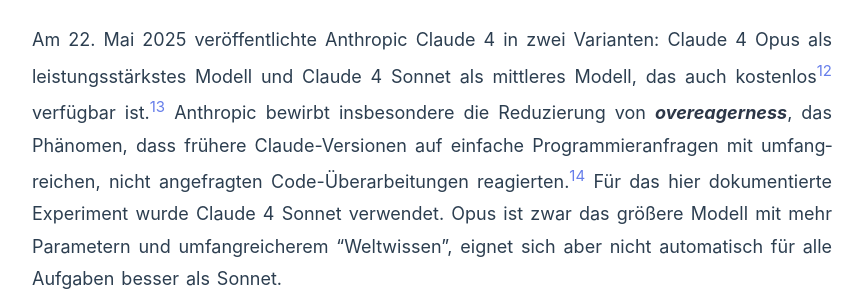
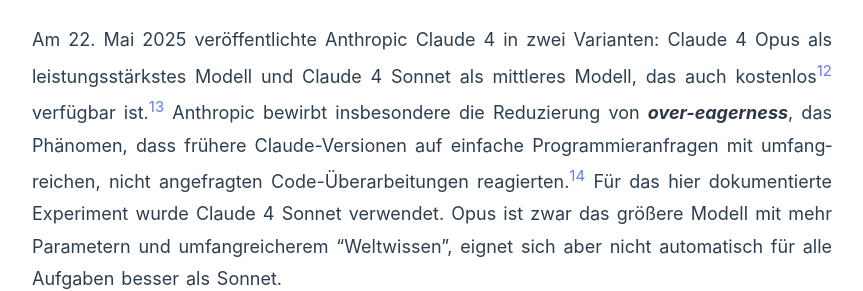
Before and after one commit to DigitalHumanitiesCraft/excellence, a Jekyll site: the page built from blog/Critical-Vibing-Claude-4.md, in a window 1280 px wide and 900 px high, scrolled down 3318 px. Shown: the part 158-449 px from the top of the window, without its empty margins (208-1071 px from the left). Built offline with Jekyll 4.4.1, drawn with Linux system fonts in a browser that asks for light colours.

Commit message:
Update Critical-Vibing-Claude-4.md

```diff
--- a/blog/Critical-Vibing-Claude-4.md
+++ b/blog/Critical-Vibing-Claude-4.md
@@ -53,7 +53,7 @@
 
 ## **Anthropic & Claude 4**
 
-Am 22\. Mai 2025 veröffentlichte Anthropic Claude 4 in zwei Varianten: Claude 4 Opus als leistungsstärkstes Modell und Claude 4 Sonnet als mittleres Modell, das auch kostenlos[^12] verfügbar ist.[^13] Anthropic bewirbt insbesondere die Reduzierung von ***overeagerness***, das Phänomen, dass frühere Claude-Versionen auf einfache Programmieranfragen mit umfangreichen, nicht angefragten Code-Überarbeitungen reagierten.[^14] Für das hier dokumentierte Experiment wurde Claude 4 Sonnet verwendet. Opus ist zwar das größere Modell mit mehr Parametern und umfangreicherem “Weltwissen”, eignet sich aber nicht automatisch für alle Aufgaben besser als Sonnet.
+Am 22\. Mai 2025 veröffentlichte Anthropic Claude 4 in zwei Varianten: Claude 4 Opus als leistungsstärkstes Modell und Claude 4 Sonnet als mittleres Modell, das auch kostenlos[^12] verfügbar ist.[^13] Anthropic bewirbt insbesondere die Reduzierung von ***over-eagerness***, das Phänomen, dass frühere Claude-Versionen auf einfache Programmieranfragen mit umfangreichen, nicht angefragten Code-Überarbeitungen reagierten.[^14] Für das hier dokumentierte Experiment wurde Claude 4 Sonnet verwendet. Opus ist zwar das größere Modell mit mehr Parametern und umfangreicherem “Weltwissen”, eignet sich aber nicht automatisch für alle Aufgaben besser als Sonnet.
 
 In der aktuellen KI-Landschaft positioniert sich Anthropic als Unternehmen, das sich nicht nur auf Coding und Software-Entwicklung durch LLMs fokussiert und dabei eine führende Rolle hat, sondern auch auf die Entwicklung sicherer KI-Systeme. **Alignment**[^15] – die Sicherstellung, dass KI-Systeme kontrollierbar und sicher agieren – ist keine nachgelagerte Überlegung, sondern eine Kernkomponente ihrer Entwicklungsstrategie. Ihr ***Race to the Top***[^16] versucht, KI-Sicherheit als Wettbewerbsvorteil zu etablieren, während die ***Responsible Scaling Policy***[^17] mit dem ASL-Framework konkrete Sicherheitsstufen definiert. Claude Opus 4 wurde vorsorglich unter ASL-3[^18] freigegeben. Dabei handelt es sich um eine Sicherheitsstufe, die verstärkte Schutzmaßnahmen gegen Missbrauch für CBRN-Waffen[^19] und besseren Schutz der Modellgewichte erfordert, da diese Modelle potenziell Fähigkeiten besitzen, die bei gezieltem Missbrauch in gefährlichen Bereichen eingesetzt werden könnten. Die Notwendigkeit der ASL-3 Sicherheitsstufe, also hochoffiziell potenziell gefährliche Modelle, wird bei Anthropic aber noch evaluiert.
 
```
